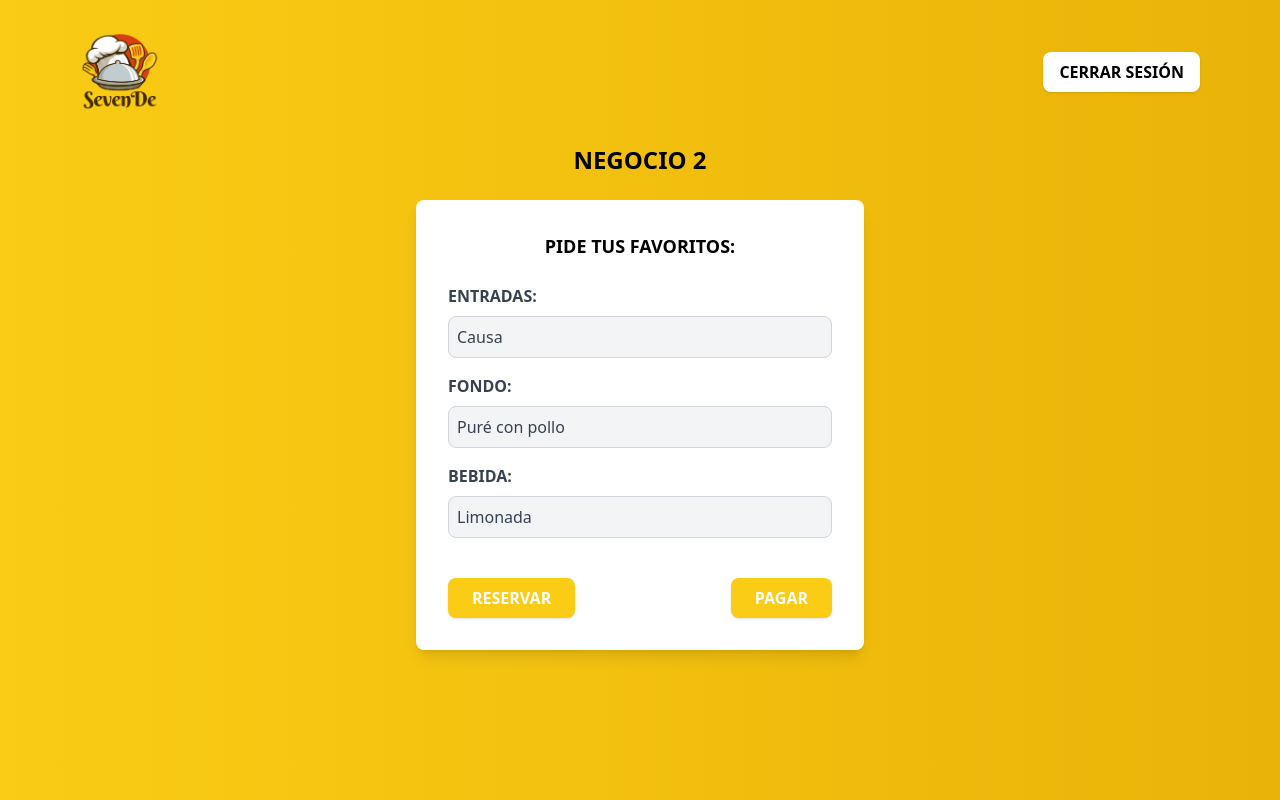
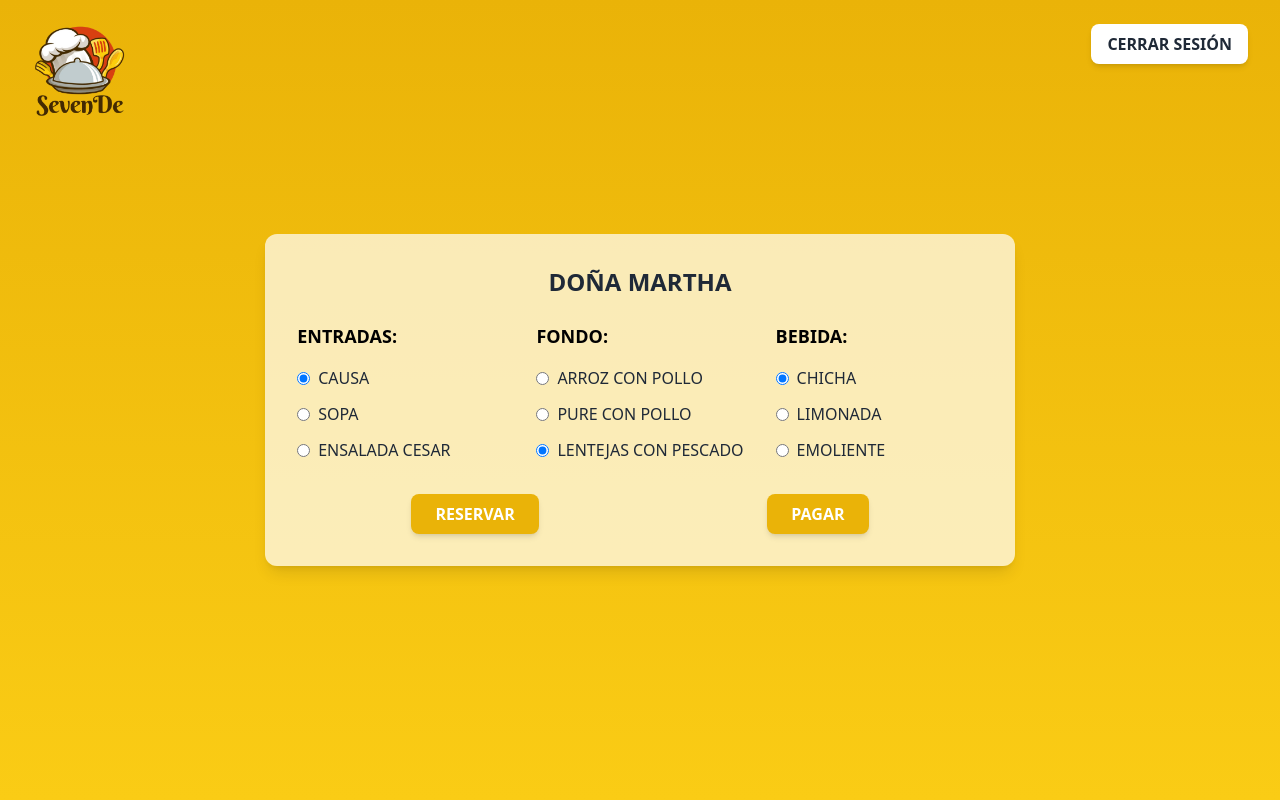
Before and after one commit to SebastianAyala201/SevenDe, a website: page src/front/templates/pedido.html in a window 1280 px wide. Drawn offline with nearby package versions, Linux system fonts and the light colour scheme.

Commit message:
Update front

```diff
--- a/src/front/templates/pedido.html
+++ b/src/front/templates/pedido.html
@@ -1,57 +1,97 @@
-<!DOCTYPE html>
-<html lang="es">
+<html lang="en">
 <head>
     <meta charset="UTF-8">
     <meta name="viewport" content="width=device-width, initial-scale=1.0">
-    <title>Pedido</title>
+    <title>SevenDe - Doña Martha</title>
     <script src="https://cdn.tailwindcss.com"></script>
+    <link rel="stylesheet" href="https://cdnjs.cloudflare.com/ajax/libs/font-awesome/5.15.3/css/all.min.css">
+    <link rel="stylesheet" href="styles.css">
 </head>
-<body class="bg-gradient-to-r from-yellow-400 to-yellow-500 flex flex-col items-center min-h-screen py-8">
+<body class="bg-gradient-to-b from-yellow-500 to-yellow-400 min-h-screen flex items-center justify-center">
 
-    <!-- Header -->
-    <header class="flex justify-between items-center w-full max-w-6xl px-4 mb-8">
-        <img src="../img/logotiposv.png" alt="Logo de Seven'De con utensilios de cocina" class="w-20">
-        <button class="bg-white text-black font-semibold py-2 px-4 rounded-lg shadow hover:bg-gray-100">CERRAR SESIÓN</button>
-    </header>
+    <div class="absolute top-6 left-8 flex items-center space-x-4">
+        <img src="../img/logotiposv.png" alt="Logo of Seven'De, a chef's hat with utensils" class="w-24 h-24">
+    </div>
 
-    <!-- Title -->
-    <h1 class="text-2xl font-bold text-black mb-6">NEGOCIO 2</h1>
+    <button class="absolute top-6 right-8 px-4 py-2 bg-white text-gray-800 font-semibold rounded-lg shadow-md">
+        CERRAR SESIÓN
+    </button>
 
-    <!-- Order Form -->
-    <div class="bg-white rounded-lg shadow-lg p-8 w-full max-w-md">
-        <h2 class="text-lg font-bold text-black mb-6 text-center">PIDE TUS FAVORITOS:</h2>
-        <form action="#" method="POST" class="flex flex-col gap-4">
-            <!-- Entrada -->
+    <div class="bg-white bg-opacity-70 rounded-xl p-8 shadow-lg">
+        <h1 class="text-2xl font-bold text-center text-gray-800 mb-6">DOÑA MARTHA</h1>
+
+        <form class="grid grid-cols-3 gap-8">
             <div>
-                <label for="entrada" class="block text-gray-700 font-bold mb-2">ENTRADAS:</label>
-                <input type="text" id="entrada" name="entrada" value="Causa"
-                       class="w-full p-2 border border-gray-300 rounded-lg bg-gray-100 text-gray-700 focus:outline-none focus:ring-2 focus:ring-yellow-400" readonly>
+                <h2 class="text-lg font-semibold mb-4">ENTRADAS:</h2>
+                <div class="space-y-3">
+                    <label class="flex items-center">
+                        <input type="radio" name="entrada" class="form-radio text-blue-500" checked>
+                        <span class="ml-2 text-gray-800">CAUSA</span>
+                    </label>
+                    <label class="flex items-center">
+                        <input type="radio" name="entrada" class="form-radio text-blue-500">
+                        <span class="ml-2 text-gray-800">SOPA</span>
+                    </label>
+                    <label class="flex items-center">
+                        <input type="radio" name="entrada" class="form-radio text-blue-500">
+                        <span class="ml-2 text-gray-800">ENSALADA CESAR</span>
+                    </label>
+                </div>
             </div>
 
-            <!-- Fondo -->
             <div>
-                <label for="fondo" class="block text-gray-700 font-bold mb-2">FONDO:</label>
-                <input type="text" id="fondo" name="fondo" value="Puré con pollo"
-                       class="w-full p-2 border border-gray-300 rounded-lg bg-gray-100 text-gray-700 focus:outline-none focus:ring-2 focus:ring-yellow-400" readonly>
+                <h2 class="text-lg font-semibold mb-4">FONDO:</h2>
+                <div class="space-y-3">
+                    <label class="flex items-center">
+                        <input type="radio" name="fondo" class="form-radio text-blue-500">
+                        <span class="ml-2 text-gray-800">ARROZ CON POLLO</span>
+                    </label>
+                    <label class="flex items-center">
+                        <input type="radio" name="fondo" class="form-radio text-blue-500">
+                        <span class="ml-2 text-gray-800">PURE CON POLLO</span>
+                    </label>
+                    <label class="flex items-center">
+                        <input type="radio" name="fondo" class="form-radio text-blue-500" checked>
+                        <span class="ml-2 text-gray-800">LENTEJAS CON PESCADO</span>
+                    </label>
+                </div>
             </div>
 
-            <!-- Bebida -->
             <div>
-                <label for="bebida" class="block text-gray-700 font-bold mb-2">BEBIDA:</label>
-                <input type="text" id="bebida" name="bebida" value="Limonada"
-                       class="w-full p-2 border border-gray-300 rounded-lg bg-gray-100 text-gray-700 focus:outline-none focus:ring-2 focus:ring-yellow-400" readonly>
-            </div>
-
-            <!-- Buttons -->
-            <div class="flex justify-between mt-6">
-                <button type="button" class="bg-yellow-400 text-white font-bold py-2 px-6 rounded-lg shadow hover:bg-yellow-500 focus:ring-2 focus:ring-yellow-400 focus:outline-none">
-                    RESERVAR
-                </button>
-                <button type="button" class="bg-yellow-400 text-white font-bold py-2 px-6 rounded-lg shadow hover:bg-yellow-500 focus:ring-2 focus:ring-yellow-400 focus:outline-none">
-                    PAGAR
-                </button>
+                <h2 class="text-lg font-semibold mb-4">BEBIDA:</h2>
+                <div class="space-y-3">
+                    <label class="flex items-center">
+                        <input type="radio" name="bebida" class="form-radio text-blue-500" checked>
+                        <span class="ml-2 text-gray-800">CHICHA</span>
+                    </label>
+                    <label class="flex items-center">
+                        <input type="radio" name="bebida" class="form-radio text-blue-500">
+                        <span class="ml-2 text-gray-800">LIMONADA</span>
+                    </label>
+                    <label class="flex items-center">
+                        <input type="radio" name="bebida" class="form-radio text-blue-500">
+                        <span class="ml-2 text-gray-800">EMOLIENTE</span>
+                    </label>
+                </div>
             </div>
         </form>
+
+        <div class="botones">
+            <button class="px-6 py-2 bg-yellow-500 hover:bg-yellow-600 text-white font-bold rounded-lg shadow-md" onclick="openWhatsApp()">
+                RESERVAR
+            </button>
+            <button class="px-6 py-2 bg-yellow-500 hover:bg-yellow-600 text-white font-bold rounded-lg shadow-md" onclick="openWhatsApp()">
+                PAGAR
+            </button>
+            <script>
+                function openWhatsApp() {
+                    const numero = "51986812040";  // Reemplaza con el número de WhatsApp
+                    const mensaje = "Hola";  // Mensaje opcional
+                    const url = `https://wa.link/ensk05`;
+                    window.open(url, '_blank');
+                }
+            </script>
+        </div>
     </div>
 
 </body>
--- a/src/front/templates/styles.css
+++ b/src/front/templates/styles.css
@@ -17,3 +17,17 @@
     padding: 3rem; /* p-12 */
     background-color: #fdfdfd; /* bg-white */
   }
+
+.botones {
+    display: flex;
+    justify-content: space-around;
+    margin-top: 2rem;
+}
+
+.sec1 {
+        display: flex;               /* Activar flexbox */
+        align-items: center;         /* Centrar verticalmente */
+        justify-content: center;     /* Centrar horizontalmente */
+        min-height: 100vh;           /* Ocupa al menos el 100% de la altura de la pantalla */
+        background-color: #f9c74f;   /* Color de fondo personalizado */
+}
```
Also changed, not shown: src/front/templates/index.html (+37 -38 lines), src/front/templates/iniciarsesion.html (+1 -1 lines).
